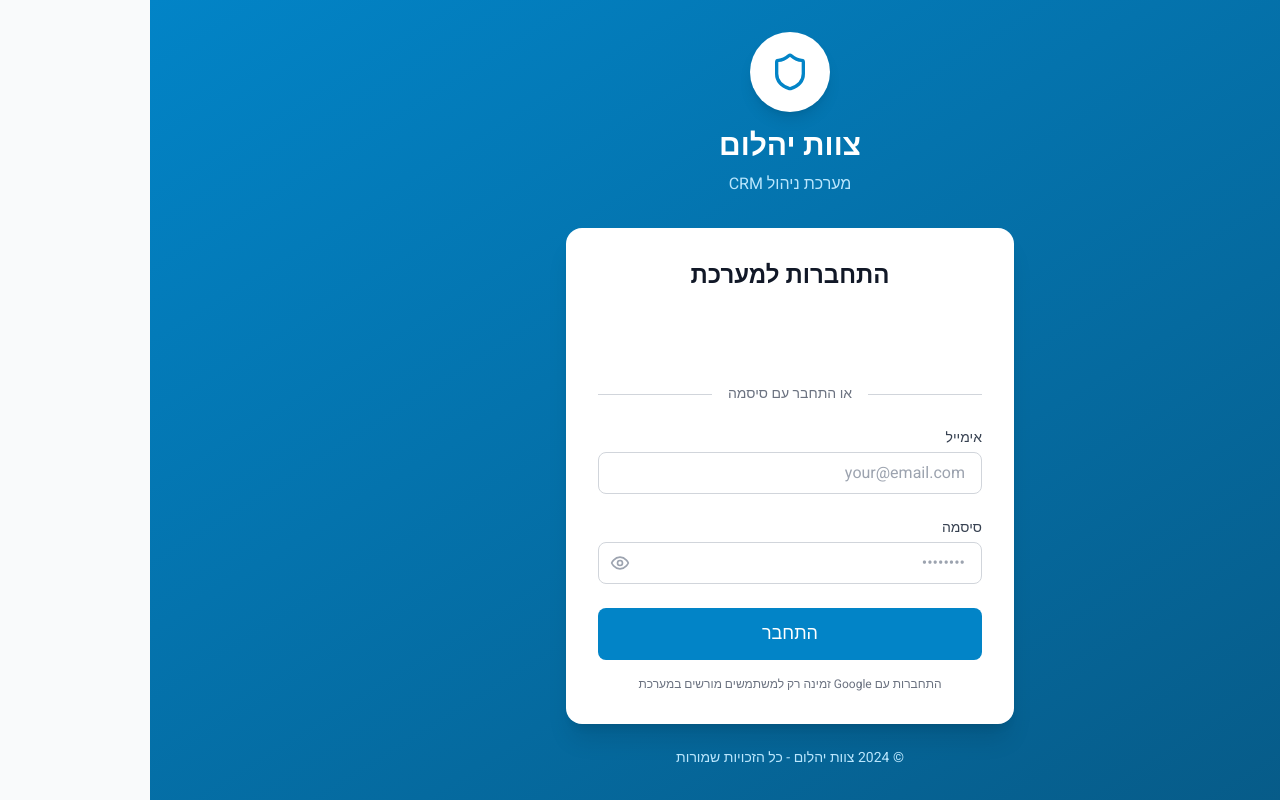
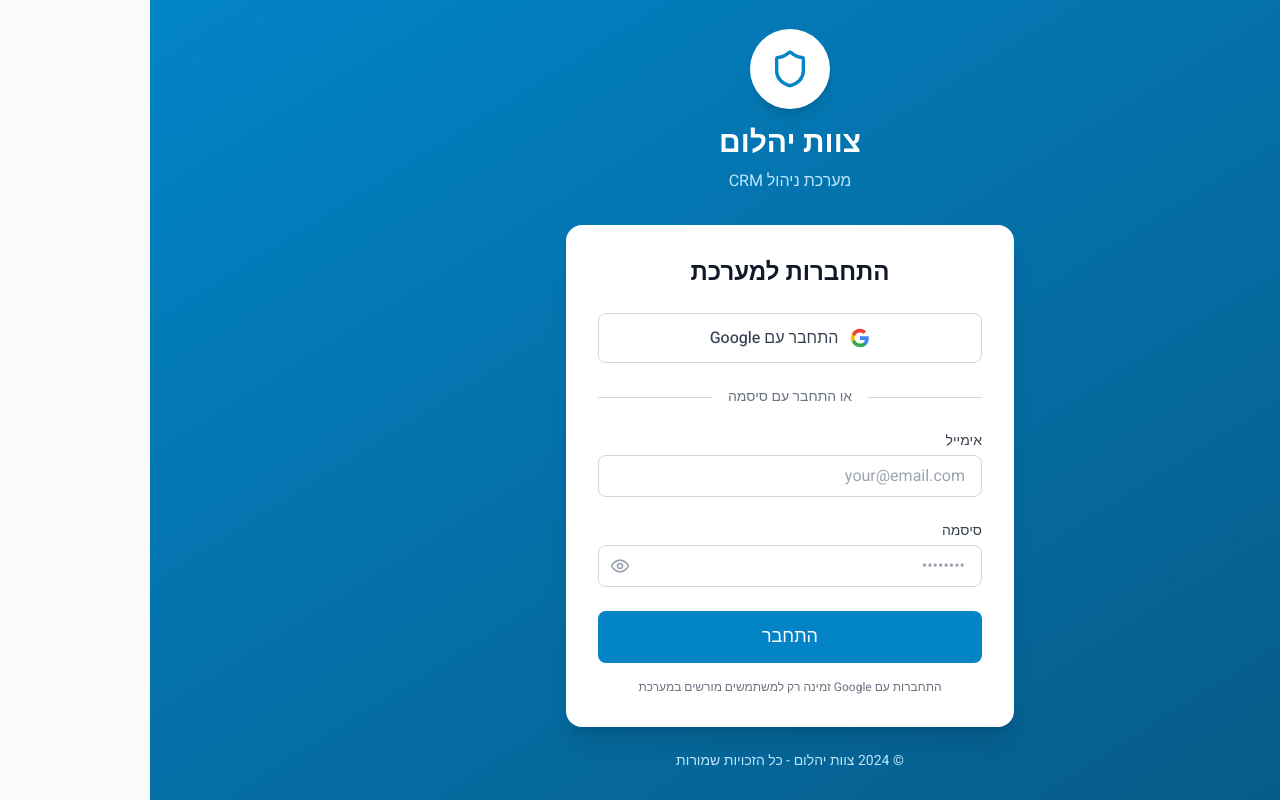
Before and after one commit to reem20050/crm-yahalom, a React (Vite) app in the folder client/: page /login in a window 1280 px wide. Built offline with nearby package versions, Linux system fonts and the light colour scheme.

Commit message:
"Add-fallback-custom-Google-OAuth-button"

```diff
--- a/client/src/App.tsx
+++ b/client/src/App.tsx
@@ -2,6 +2,7 @@ import { Routes, Route, Navigate } from 'react-router-dom';
 import { useAuthStore } from './stores/authStore';
 import Layout from './components/Layout';
 import Login from './pages/Login';
+import GoogleCallback from './pages/GoogleCallback';
 import Dashboard from './pages/Dashboard';
 import Leads from './pages/Leads';
 import LeadDetails from './pages/LeadDetails';
@@ -25,6 +26,7 @@ function App() {
   return (
     <Routes>
       <Route path="/login" element={<Login />} />
+      <Route path="/auth/google/callback" element={<GoogleCallback />} />
       <Route
         path="/"
         element={
--- /dev/null
+++ b/client/src/pages/GoogleCallback.tsx
@@ -0,0 +1,40 @@
+import { useEffect } from 'react';
+
+export default function GoogleCallback() {
+  useEffect(() => {
+    // Get the ID token from URL hash
+    const hash = window.location.hash.substring(1);
+    const params = new URLSearchParams(hash);
+    const idToken = params.get('id_token');
+
+    if (idToken && window.opener) {
+      // Send the token back to the parent window
+      window.opener.postMessage(
+        { type: 'google-oauth-callback', credential: idToken },
+        window.location.origin
+      );
+      // Close the popup
+      window.close();
+    } else {
+      // If no token or no opener, show error
+      document.body.innerHTML = `
+        <div style="display: flex; flex-direction: column; align-items: center; justify-content: center; height: 100vh; font-family: sans-serif; direction: rtl;">
+          <h2>שגיאה בהתחברות</h2>
+          <p>לא ניתן היה להשלים את ההתחברות עם Google</p>
+          <button onclick="window.close()" style="margin-top: 20px; padding: 10px 20px; cursor: pointer;">
+            סגור חלון
+          </button>
+        </div>
+      `;
+    }
+  }, []);
+
+  return (
+    <div className="min-h-screen flex items-center justify-center">
+      <div className="text-center">
+        <div className="animate-spin rounded-full h-10 w-10 border-b-2 border-primary-600 mx-auto mb-4"></div>
+        <p className="text-gray-600">מעבד התחברות עם Google...</p>
+      </div>
+    </div>
+  );
+}
--- a/client/src/pages/Login.tsx
+++ b/client/src/pages/Login.tsx
@@ -1,4 +1,4 @@
-import { useState, useEffect, useCallback } from 'react';
+import { useState, useEffect, useCallback, useRef } from 'react';
 import { useNavigate } from 'react-router-dom';
 import { useForm } from 'react-hook-form';
 import { zodResolver } from '@hookform/resolvers/zod';
@@ -11,7 +11,7 @@ import { useAuthStore } from '../stores/authStore';
 // Google Client ID
 const GOOGLE_CLIENT_ID = '46942876627-akhltgi9p3objsd3maj79kftd1u7b7j9.apps.googleusercontent.com';
 
-// Google types
+// Google types for GSI library (fallback)
 declare global {
   interface Window {
     google?: {
@@ -36,6 +36,14 @@ declare global {
           ) => void;
           prompt: () => void;
         };
+        oauth2: {
+          initCodeClient: (config: {
+            client_id: string;
+            scope: string;
+            ux_mode: 'popup' | 'redirect';
+            callback: (response: { code: string }) => void;
+          }) => { requestCode: () => void };
+        };
       };
     };
   }
@@ -52,8 +60,11 @@ export default function Login() {
   const [showPassword, setShowPassword] = useState(false);
   const [isLoading, setIsLoading] = useState(false);
   const [isGoogleLoading, setIsGoogleLoading] = useState(false);
+  const [gsiLoaded, setGsiLoaded] = useState(false);
+  const [gsiError, setGsiError] = useState(false);
   const navigate = useNavigate();
   const login = useAuthStore((state) => state.login);
+  const gsiCheckCount = useRef(0);
 
   const {
     register,
@@ -63,7 +74,7 @@ export default function Login() {
     resolver: zodResolver(loginSchema),
   });
 
-  // Handle Google login response
+  // Handle Google login response (for GSI ID token)
   const handleGoogleResponse = useCallback(async (response: { credential: string }) => {
     setIsGoogleLoading(true);
     try {
@@ -80,10 +91,11 @@ export default function Login() {
     }
   }, [login, navigate]);
 
-  // Initialize Google Sign-In
+  // Initialize Google Sign-In with GSI library
   useEffect(() => {
     const initializeGoogleSignIn = () => {
       if (window.google?.accounts?.id) {
+        setGsiLoaded(true);
         window.google.accounts.id.initialize({
           client_id: GOOGLE_CLIENT_ID,
           callback: handleGoogleResponse,
@@ -108,18 +120,99 @@ export default function Login() {
     if (window.google?.accounts?.id) {
       initializeGoogleSignIn();
     } else {
-      // Wait for script to load
+      // Wait for script to load with timeout
       const checkGoogleLoaded = setInterval(() => {
+        gsiCheckCount.current++;
         if (window.google?.accounts?.id) {
           clearInterval(checkGoogleLoaded);
           initializeGoogleSignIn();
+        } else if (gsiCheckCount.current >= 50) {
+          // After 5 seconds, show custom button
+          clearInterval(checkGoogleLoaded);
+          setGsiError(true);
         }
       }, 100);
 
-      // Clear interval after 10 seconds
-      setTimeout(() => clearInterval(checkGoogleLoaded), 10000);
+      // Clear interval after 5 seconds
+      setTimeout(() => {
+        clearInterval(checkGoogleLoaded);
+        if (!window.google?.accounts?.id) {
+          setGsiError(true);
+        }
+      }, 5000);
     }
   }, [handleGoogleResponse]);
+
+  // Custom Google OAuth popup handler (fallback when GSI fails)
+  const handleCustomGoogleLogin = () => {
+    setIsGoogleLoading(true);
+
+    // Build OAuth URL
+    const redirectUri = `${window.location.origin}/auth/google/callback`;
+    const scope = 'openid email profile';
+    const responseType = 'id_token';
+    const nonce = Math.random().toString(36).substring(2);
+
+    const authUrl = new URL('https://accounts.google.com/o/oauth2/v2/auth');
+    authUrl.searchParams.set('client_id', GOOGLE_CLIENT_ID);
+    authUrl.searchParams.set('redirect_uri', redirectUri);
+    authUrl.searchParams.set('response_type', responseType);
+    authUrl.searchParams.set('scope', scope);
+    authUrl.searchParams.set('nonce', nonce);
+    authUrl.searchParams.set('prompt', 'select_account');
+
+    // Open popup
+    const width = 500;
+    const height = 600;
+    const left = window.screenX + (window.outerWidth - width) / 2;
+    const top = window.screenY + (window.outerHeight - height) / 2;
+
+    const popup = window.open(
+      authUrl.toString(),
+      'google-oauth',
+      `width=${width},height=${height},left=${left},top=${top},popup=yes`
+    );
+
+    // Listen for popup close or message
+    const checkPopup = setInterval(() => {
+      if (!popup || popup.closed) {
+        clearInterval(checkPopup);
+        setIsGoogleLoading(false);
+      }
+    }, 500);
+
+    // Listen for message from popup
+    const handleMessage = async (event: MessageEvent) => {
+      if (event.origin !== window.location.origin) return;
+
+      if (event.data?.type === 'google-oauth-callback' && event.data?.credential) {
+        clearInterval(checkPopup);
+        window.removeEventListener('message', handleMessage);
+
+        try {
+          const result = await authApi.loginWithGoogle(event.data.credential);
+          login(result.data.token, result.data.user);
+          toast.success('התחברת בהצלחה עם Google!');
+          navigate('/');
+        } catch (error: unknown) {
+          const err = error as { response?: { data?: { error?: string; message?: string } } };
+          const errorMessage = err.response?.data?.message || err.response?.data?.error || 'שגיאה בהתחברות עם Google';
+          toast.error(errorMessage);
+        } finally {
+          setIsGoogleLoading(false);
+        }
+      }
+    };
+
+    window.addEventListener('message', handleMessage);
+
+    // Cleanup after 2 minutes
+    setTimeout(() => {
+      clearInterval(checkPopup);
+      window.removeEventListener('message', handleMessage);
+      setIsGoogleLoading(false);
+    }, 120000);
+  };
 
   const onSubmit = async (data: LoginForm) => {
     setIsLoading(true);
@@ -156,11 +249,47 @@ export default function Login() {
 
           {/* Google Sign-In Button */}
           <div className="mb-6">
-            <div
-              id="google-signin-button"
-              className="flex justify-center"
-              style={{ minHeight: '44px' }}
-            />
+            {/* GSI Button Container (hidden if GSI failed) */}
+            {!gsiError && (
+              <div
+                id="google-signin-button"
+                className="flex justify-center"
+                style={{ minHeight: '44px' }}
+              />
+            )}
+
+            {/* Custom Google Button (shown if GSI failed to load) */}
+            {gsiError && (
+              <button
+                type="button"
+                onClick={handleCustomGoogleLogin}
+                disabled={isGoogleLoading}
+                className="w-full flex items-center justify-center gap-3 px-4 py-3 border border-gray-300 rounded-lg hover:bg-gray-50 transition-colors disabled:opacity-50 disabled:cursor-not-allowed"
+              >
+                <svg className="w-5 h-5" viewBox="0 0 24 24">
+                  <path
+                    fill="#4285F4"
+                    d="M22.56 12.25c0-.78-.07-1.53-.2-2.25H12v4.26h5.92c-.26 1.37-1.04 2.53-2.21 3.31v2.77h3.57c2.08-1.92 3.28-4.74 3.28-8.09z"
+                  />
+                  <path
+                    fill="#34A853"
+                    d="M12 23c2.97 0 5.46-.98 7.28-2.66l-3.57-2.77c-.98.66-2.23 1.06-3.71 1.06-2.86 0-5.29-1.93-6.16-4.53H2.18v2.84C3.99 20.53 7.7 23 12 23z"
+                  />
+                  <path
+                    fill="#FBBC05"
+                    d="M5.84 14.09c-.22-.66-.35-1.36-.35-2.09s.13-1.43.35-2.09V7.07H2.18C1.43 8.55 1 10.22 1 12s.43 3.45 1.18 4.93l2.85-2.22.81-.62z"
+                  />
+                  <path
+                    fill="#EA4335"
+                    d="M12 5.38c1.62 0 3.06.56 4.21 1.64l3.15-3.15C17.45 2.09 14.97 1 12 1 7.7 1 3.99 3.47 2.18 7.07l3.66 2.84c.87-2.6 3.3-4.53 6.16-4.53z"
+                  />
+                </svg>
+                <span className="text-gray-700 font-medium">
+                  {isGoogleLoading ? 'מתחבר...' : 'התחבר עם Google'}
+                </span>
+              </button>
+            )}
+
             {isGoogleLoading && (
               <div className="flex justify-center mt-2">
                 <div className="animate-spin rounded-full h-5 w-5 border-b-2 border-primary-600"></div>
```
